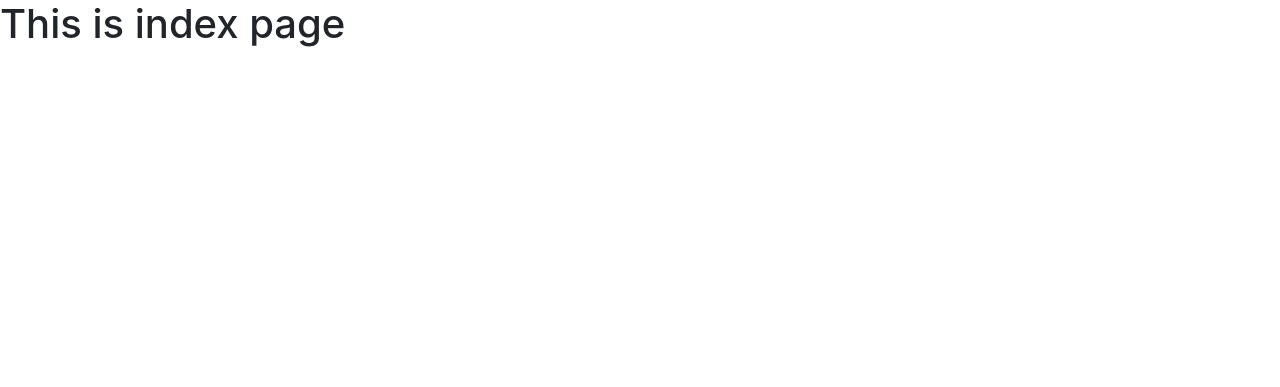
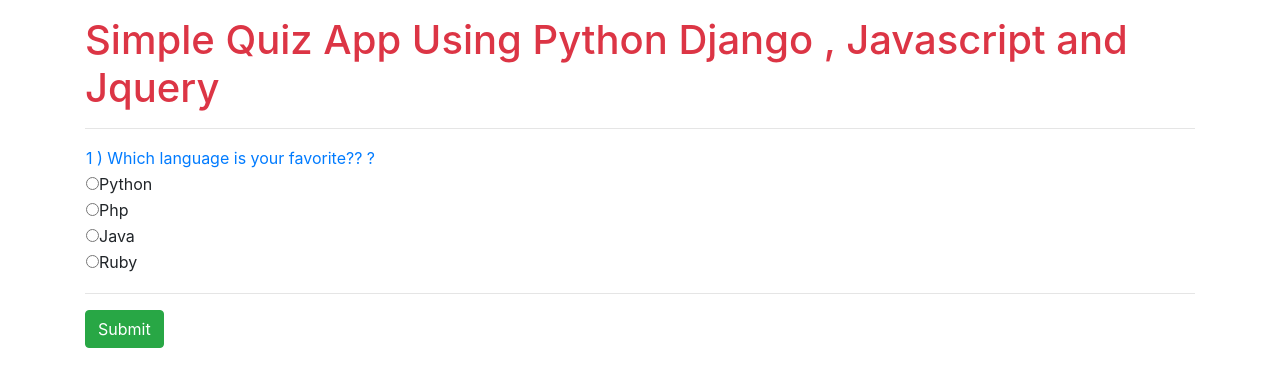
Before and after one commit to Nahidjc/Quiz_App_Django-JavaScript, a Django app: page / in a window 1280 px wide. Shown: the top 387 px of the page. Run offline with Django 3.2, Linux system fonts and the light colour scheme; data comes from the database, SQL or seed files in the repository; some libraries are stand-ins or nearby versions.

Commit message:
frontend setup

```diff
--- a/quizApp/templates/index.html
+++ b/quizApp/templates/index.html
@@ -36,7 +36,46 @@
 </head>
 
 <body>
-    <h1>This is index page</h1>
+    <div class="container">
+        <h1 class="text-danger mt-3">Simple Quiz App Using Python Django , Javascript and Jquery</h1>
+        <hr>
+        <div>
+            {% for i in exams %}
+            <table>
+                <tr>
+                    <td class="text-primary">{{i.id}} ) {{i.Question}} ?</td>
+                </tr>
+                <tr>
+                    <td><input type="radio" class="rb" name={{i.id}} id="Option1" value="{{i.Option1}}">{{i.option1}}
+                    </td>
+                </tr>
+                <tr>
+                    <td><input type="radio" class="rb" name={{i.id}} id="Option2" value="{{i.Option2}}">{{i.option2}}
+                    </td>
+                </tr>
+                <tr>
+                    <td><input type="radio" class="rb" name={{i.id}} id="Option3" value="{{i.Option3}}">{{i.option3}}
+                    </td>
+                </tr>
+                <tr>
+                    <td><input type="radio" class="rb" name={{i.id}} id="Option4" value="{{i.Option4}}">{{i.option4}}
+                    </td>
+                </tr>
+
+                <tr>
+                    <td><label id="corans" class="rb" style="display:none ; color : green"><b>{{i.corrans}}</b></label>
+                    </td>
+                </tr>
+
+            </table>
+            <hr>
+
+            {% endfor %}
+            <input type="submit" class="btn btn-success" value="Submit" id="b1" onclick="getanswers()">
+            <br>
+            <b id="UserAnswers"></b>
+        </div>
+    </div>
 </body>
 
 </html>
--- a/quizApp/views.py
+++ b/quizApp/views.py
@@ -1,7 +1,8 @@
 from django.shortcuts import render
-
+from .models import Exam
 # Create your views here.
 
 
 def index(request):
-    return render(request, 'index.html', context={})
+    exams = Exam.objects.all()
+    return render(request, 'index.html', context={'exams': exams})
```
